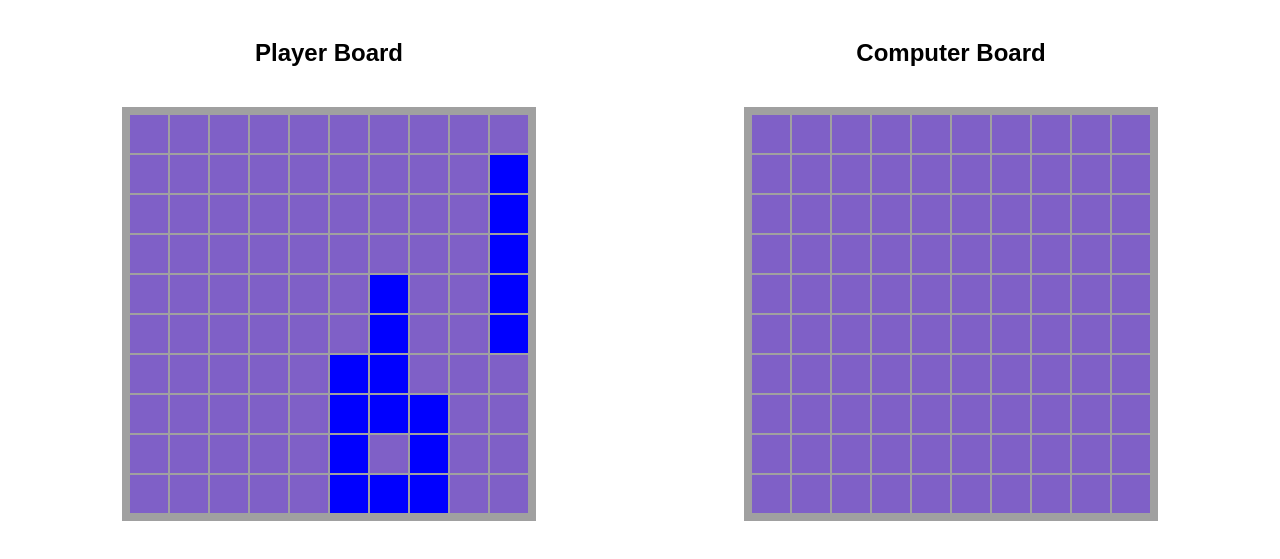
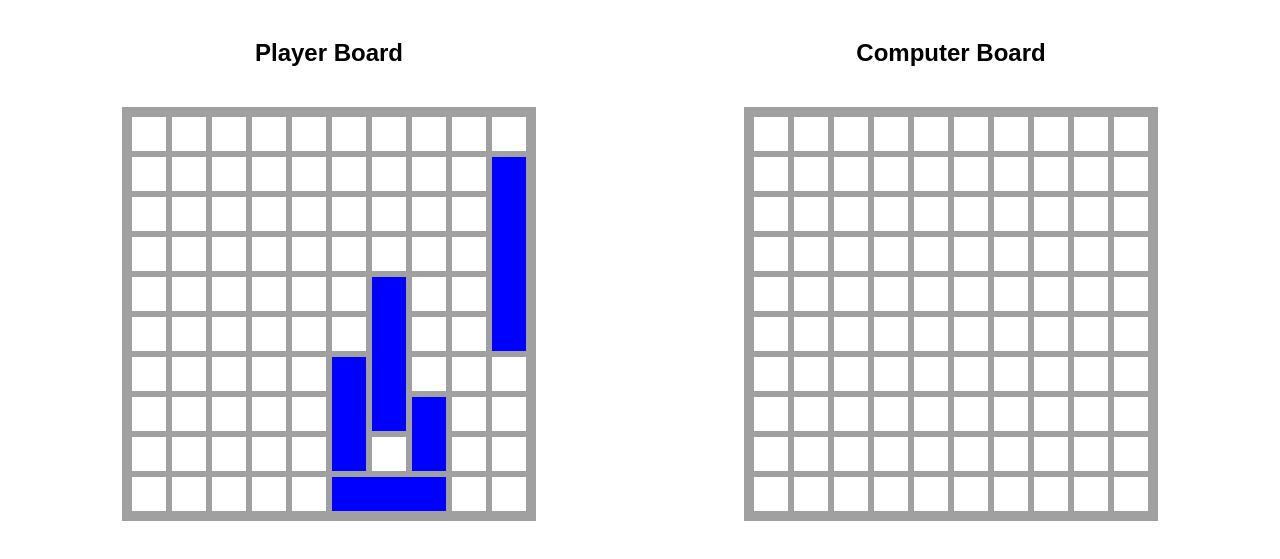
Before and after one commit to Cena-JM/battleship, a website built with webpack: page dist/index.html in a window 1280 px wide. Shown: the part 61-620 px from the top of the page. Built offline with nearby package versions, Linux system fonts and the light colour scheme; files whose address does not match are found by name.

Commit message:
Update ship designs

```diff
--- a/src/domModule.js
+++ b/src/domModule.js
@@ -11,6 +11,31 @@ const domModule = (() => {
         if (owner.name === 'human') {
           if (typeof matrix[i][j] === 'object') {
             cell.classList.add('ship');
+            console.log(matrix[i][j]);
+            if (matrix[i][j].direction === 'x') {
+              let spx;
+              if (j - matrix[i][j].position === 0) {
+                spx = 'spx-first';
+              } else if (j - matrix[i][j].position === matrix[i][j].length - 1) {
+                spx = 'spx-last';
+              } else {
+                spx = 'spx';
+              }
+              // (j - matrix[i][j].position === 0) ? spx = 'spx-first' : (j - matrix[i][j].position === matrix[i][j].length - 1) ? spx = 'spx-last' : spx = 'spx';
+              cell.classList.add('ship-x', `${spx}`);
+            } else {
+              let spy;
+              if (i - matrix[i][j].position === 0) {
+                spy = 'spy-first';
+              } else if (i - matrix[i][j].position === matrix[i][j].length - 1) {
+                spy = 'spy-last';
+              } else {
+                spy = 'spy';
+              }
+              // (i - matrix[i][j].position === 0) ? spy = 'spy-first' : (i - matrix[i][j].position === matrix[i][j].length - 1) ? spx = 'spy-last' : spx = 'spy';
+              cell.classList.add('ship-y');
+              cell.classList.add('ship-y', `${spy}`);
+            }
           }
         }
       }
--- a/src/gameModule.js
+++ b/src/gameModule.js
@@ -46,6 +46,10 @@ const gameModule = (() => {
     const coord = document.querySelector(`#${opponent.name}-${x}${y}`);
     if (hitStatus) {
       coord.classList.add('hit');
+      let x = 1;
+
+      x += 1;
+      console.log(x);
       console.log(isWon(opponent));
       if (isWon(opponent)) {
         domModule.displayMessage(`${currentPlayer.name} has won!`);
--- a/src/gameboardFactory.js
+++ b/src/gameboardFactory.js
@@ -29,15 +29,23 @@ const gameboardFactory = () => {
     return ships.every(sunk);
   };
 
-  // const clearCells = (direction, x, y, z) => {
-  //   if (direction === 'x') {
-  //     while (x >= z) {
-  //       // console.log(`${i} i`)
-  //       gameboard[y][x] = '';
-  //       x -= 1;
-  //     }
-  //   }
-  // }
+  const clearCells = (direction, x, y, z) => {
+    if (direction === 'x') {
+      let i = x;
+      i -= 1;
+      while (i >= z) {
+        gameboard[y][i] = NaN;
+        i -= 1;
+      }
+    } else if (direction === 'y') {
+      let j = y;
+      j -= 1;
+      while (j >= z) {
+        gameboard[j][x] = NaN;
+        j -= 1;
+      }
+    }
+  };
 
   const placeShip = (ship, cods, direction = 'x') => {
     let placed = false;
@@ -50,37 +58,33 @@ const gameboardFactory = () => {
       // eslint-disable-next-line no-plusplus
       for (let i = cods[1]; i < xEnd; i++) {
         if (gameboard[cods[0]][i]) {
-          i -= 1;
-          while (i >= cods[1]) {
-            gameboard[cods[0]][i] = '';
-            i -= 1;
-          }
+          clearCells('x', i, cods[0], cods[1]);
           break;
         }
         gameboard[cods[0]][i] = ship;
         shipcoords.push([cods[0], i]);
         if (i === xEnd - 1) {
           placed = true;
+          ship.direction = 'x';
           ships.push(ship);
         }
+        ship.position = cods[1];
       }
     } else if (direction === 'y' && yEnd < 10) {
       // eslint-disable-next-line no-plusplus
       for (let j = cods[0]; j < yEnd; j++) {
         if (gameboard[j][cods[1]]) {
-          j -= 1;
-          while (j >= cods[0]) {
-            gameboard[j][cods[1]] = '';
-            j -= 1;
-          }
+          clearCells('y', cods[1], j, cods[0]);
           break;
         }
         gameboard[j][cods[1]] = ship;
         shipcoords.push([j, cods[1]]);
         if (j === yEnd - 1) {
           placed = true;
+          ship.direction = 'y';
           ships.push(ship);
         }
+        ship.position = cods[0];
       }
     }
     if (!placed) {
@@ -88,6 +92,7 @@ const gameboardFactory = () => {
       placeShip(ship, newcords, direction);
     }
     ship.coordinates.push(...shipcoords);
+    console.log(ships);
     return shipcoords;
   };
 
--- a/src/shipFactory.js
+++ b/src/shipFactory.js
@@ -1,4 +1,6 @@
 const shipFactory = (length) => {
+  const direction = '';
+  const position = '';
   const coordinates = [];
   const hitCoords = [];
   const hit = (coord) => {
@@ -13,6 +15,8 @@ const shipFactory = (length) => {
     hit,
     isSunk,
     hitCoords,
+    direction,
+    position,
   };
 };
 
--- a/src/styles/styles.css
+++ b/src/styles/styles.css
@@ -20,11 +20,11 @@ body {
     grid-template-rows: repeat(10, 40px);
     border: 7px solid rgb(160, 160, 160);
     width: 400px;
-    background-color: rgb(127, 96, 199);
+    background: #fff;
 }
 
 .board-cell {
-    border: 1px solid rgb(160, 160, 160);
+    border: 3px solid rgb(160, 160, 160);
 }
 
 .ship {
@@ -57,18 +57,28 @@ body {
     display: none;
 }
 
-.s5 {
-    background: #571010;
+.ship-x {
+    border-left: none;
+    border-right: none;
 }
 
-.s4 {
-    background: #3a2506;
+.ship-y {
+    border-top: none;
+    border-bottom: none;
 }
 
-.s3 {
-    background: #73ff00;
+.spx-first {
+    border-left: 3px solid rgb(160, 160, 160);
 }
 
-.s2 {
-    background: #00c9a7;
+.spx-last {
+    border-right: 3px solid rgb(160, 160, 160);
 }
+
+.spy-first {
+    border-top: 3px solid rgb(160, 160, 160);
+}
+
+.spy-last {
+    border-bottom: 3px solid rgb(160, 160, 160);
+}
```
Also changed, not shown: dist/index.html, dist/main.js.
